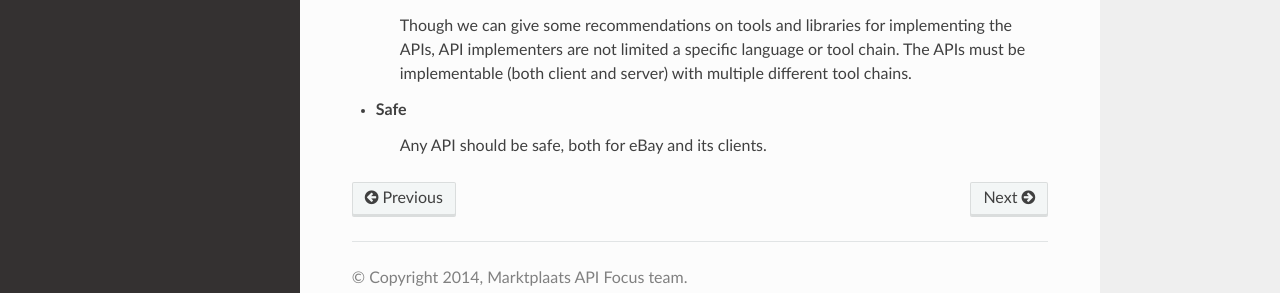
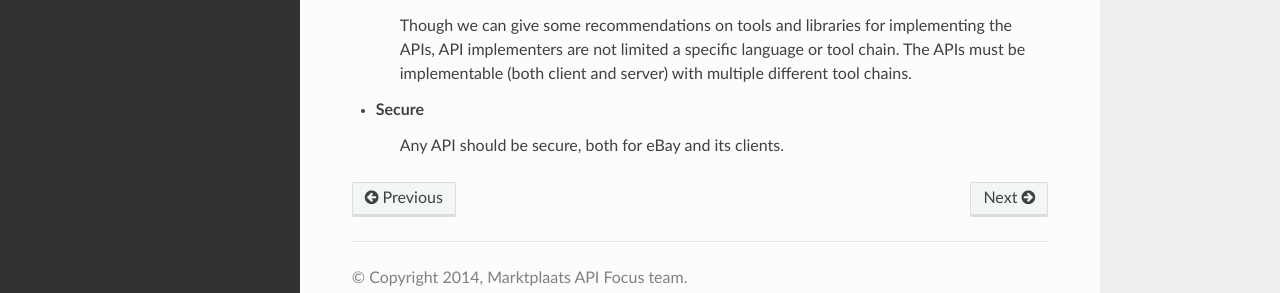
Before and after one commit to ecg-marktplaats/marktplaats-api-guidelines, a Sphinx documentation site: the page built from source/00-intro.rst, in a window 1280 px wide and 1389 px high. Shown: the part 1042-1335 px from the top of the window. Built offline with Sphinx 7.4.7 and the Read the Docs theme 2.0.0, drawn with Linux system fonts in a browser that asks for light colours.

Commit message:
Ordered files by giving them numbers in the name.

```diff
--- a/source/intro.rst
+++ b/source/00-intro.rst
@@ -31,5 +31,5 @@ behavior and continuity in our APIs.
 *  **No technology enforced for the implementations**
     Though we can give some recommendations on tools and libraries for implementing the APIs, API implementers are not limited a specific language or tool chain. The APIs must be implementable (both client and server) with multiple different tool chains.
 
-*  **Safe**
-    Any API should be safe, both for eBay and its clients.
+*  **Secure**
+    Any API should be secure, both for eBay and its clients.
--- a/source/resource-representation-format.rst
+++ b/source/20-resource-representation-format.rst
@@ -340,7 +340,7 @@ An appropriate status code should be used when serving an error resource
 When serving an error resource an appropriate status code MUST be used. E.g. 4xx for client errors and 5xx for
 processing errors.
 
-To determine which error code is appropriate, refer to the status codes section of this `image <whhD1.png>`_. (Copied
+To determine which error code is appropriate, refer to the status codes section of this `image <20-whhD1.png>`_. (Copied
 from http://i.stack.imgur.com/whhD1.png.)
 
 Do not include stacktraces in the error message
```
Also changed, not shown: source/index.rst (+8 -8 lines), source/10-urls-and-uris.rst (renamed from source/urls-and-uris.rst), source/20-whhD1.png (renamed from source/whhD1.png), source/30-interaction-design.rst (renamed from source/interaction-design.rst), source/40-documentation-requirements.rst (renamed from source/documentation-requirements.rst), source/50-security.rst (renamed from source/security.rst), source/60-versioning.rst (renamed from source/versioning.rst), source/99-todo.rst (renamed from source/todo.rst).
